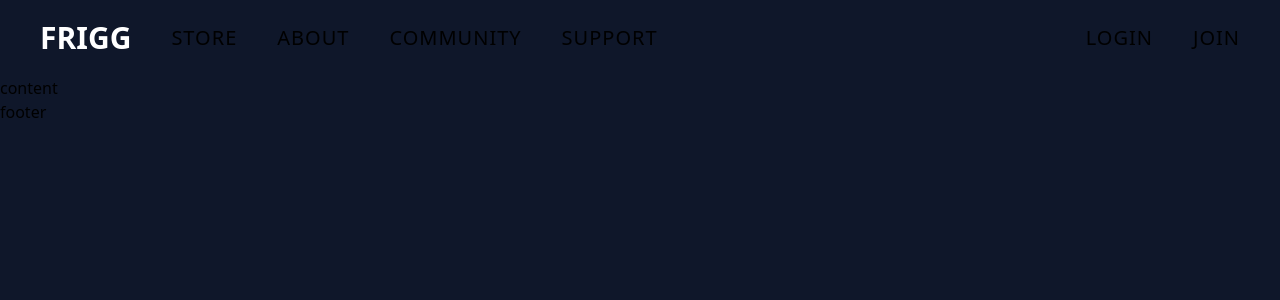
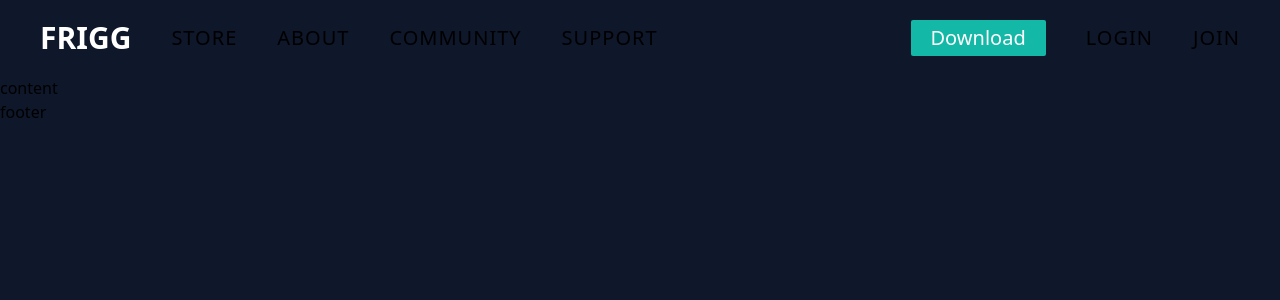
Before and after one commit to crisvito/smk-airlangga-clone, a React (Vite) app: page / in a window 1280 px wide. Shown: the top 300 px of the page. Built offline with nearby package versions, Linux system fonts and the light colour scheme.

Commit message:
feat: button and link button

```diff
--- /dev/null
+++ b/src/components/button.tsx
@@ -0,0 +1,3 @@
+export function Button({ children }: { children: React.ReactNode }) {
+  return <button>{children}</button>;
+}
--- a/src/components/index.ts
+++ b/src/components/index.ts
@@ -1 +1,3 @@
 export * from './navigation-bar'
+export * from './button'
+export * from './link-button'
--- /dev/null
+++ b/src/components/link-button.tsx
@@ -0,0 +1,13 @@
+export function LinkButton({
+  to,
+  children,
+}: {
+  to: string;
+  children: React.ReactNode;
+}) {
+  return (
+    <a className="button" href={to}>
+      {children}
+    </a>
+  );
+}
--- a/src/components/navigation-bar.tsx
+++ b/src/components/navigation-bar.tsx
@@ -1,4 +1,5 @@
 import { configNavBarLinks } from "../configs";
+import { LinkButton } from "../components";
 export function NavigationBar() {
   return (
     <nav className="px-10 py-5 text-xl flex justify-between">
@@ -13,6 +14,7 @@ export function NavigationBar() {
       </div>
 
       <div className="nav-item-second flex gap-10 items-center">
+        <LinkButton to="/about">Download</LinkButton>
         <ul className="nav-links">
           <li>Login</li>
           <li>Join</li>
--- a/src/index.css
+++ b/src/index.css
@@ -11,4 +11,7 @@
   .nav-links {
     @apply flex gap-10 uppercase tracking-wider;
   }
+  .button {
+    @apply bg-teal-500 text-white px-5 py-1 rounded-sm;
+  }
 }
```
